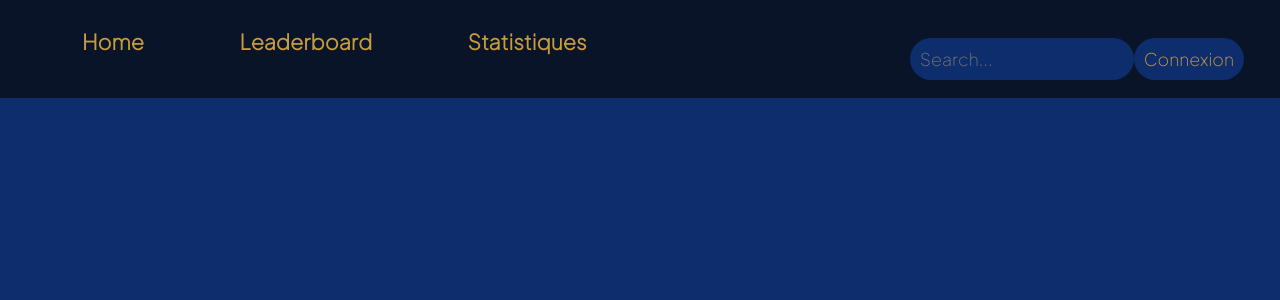
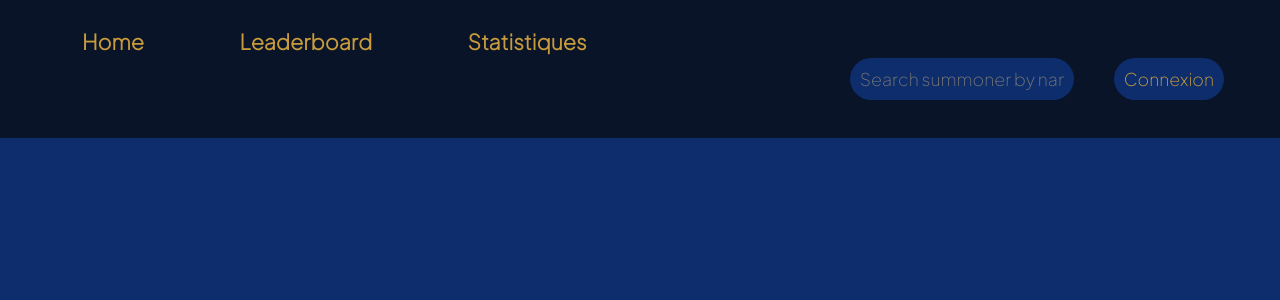
Before and after one commit to Aladin-Saleh/Failleware, a React (Create React App) app in the folder client/: page / in a window 1280 px wide. Shown: the top 300 px of the page. Built offline with nearby package versions, Linux system fonts and the light colour scheme.

Commit message:
Merged main into Argail

```diff
--- a/client/src/components/navbar/NavBar.js
+++ b/client/src/components/navbar/NavBar.js
@@ -1,7 +1,34 @@
-import React from "react";
+import React, { useState } from 'react';
 import { NavLink } from "react-router-dom";
+import axios from "axios";
+
+import Summoner from '../summoner/Summoner';
+import SearchBar from '../searchbar/SearchBar';
 
 const NavBar = () => {
+  const [summonerList, setSummonerList] = useState([]);
+
+  const onSearchSubmit = async term => {
+    const res = await axios({
+      method: 'get',
+      url: `http://localhost:5000/api/fiware/summoner/${term}`
+    })
+    .then((res) => {
+        console.log(res);
+        setSummonerList(res.data.data);
+    })
+    .catch((err) => {
+        console.log(err);
+    })
+
+  };
+
+  const clearResults = () => setSummonerList([]);
+
+  const renderedSummoners = summonerList.map((summoner, i) => {
+    return <Summoner summoner={summoner} key={i} />
+  })
+
   return (
     <div className="nav-bar">
       <ul>
@@ -17,11 +44,16 @@ const NavBar = () => {
             <NavLink to="/stats"> Statistiques </NavLink>
         </li>
 
-        <input type="button"  value="Connexion" className="right" onClick={() => {window.location.href = '/connexion';}}/>
+        <li className="right">
+            <input type="button" value="Connexion" />
+        </li>
 
-        {/* Redirect on url on click */}
-
-        <input type="text" placeholder="Search..." className="right"/>
+        <li className="right">
+          <SearchBar onSearchSubmit={onSearchSubmit} clearResults={clearResults}/>
+          <div className='renderedSummoners'>
+            {renderedSummoners}
+          </div>
+        </li>
 
       </ul>
     </div>
```
